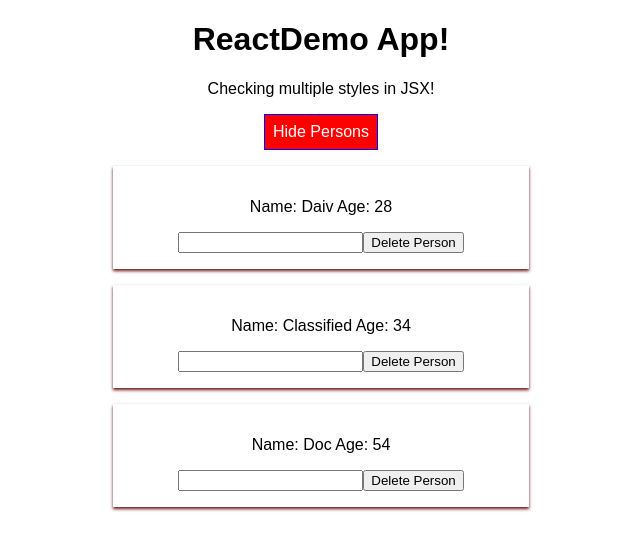
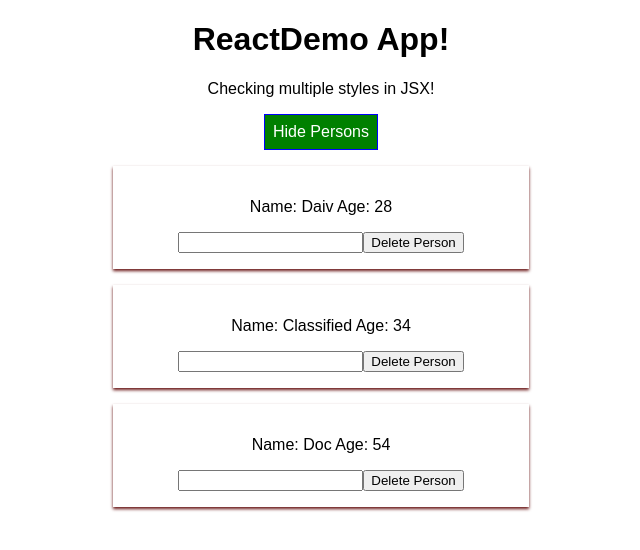
Before and after one commit to shubhamkuswah/react-course, a React (Create React App) app: page / in a window 1280 px wide. Both pictures are taken after a click on the button "Show Persons". Shown: the top 550 px of the page, without its empty margins (319-959 px from the left). Built offline with nearby package versions, Linux system fonts and the light colour scheme.

Commit message:
removed: styled components from app.js

```diff
--- a/src/App.css
+++ b/src/App.css
@@ -11,7 +11,7 @@
 }
 
 .button {
-  background-color : 'green';
+  background-color : green;
       color: white;
       font: inherit;
       border: 1px solid blue;
@@ -20,6 +20,6 @@
 }
 
 .button:hover {
-  background-color: 'lightgreen';
+  background-color: lightgreen;
         color: black
 }
--- a/src/App.js
+++ b/src/App.js
@@ -1,19 +1,8 @@
 import React, { Component } from 'react';
-import styled from 'styled-components';
 import './App.css';
 import Person from './Person/Person';
 
-const StyledButton = styled.button`
-      background-color : ${props=> props.alt? 'red': 'green'};
-      color: white;
-      font: inherit;
-      border: 1px solid blue;
-      padding: 8px;
-      cursor: pointer;
-      &:hover {
-        background-color: ${props=> props.alt? 'salmon': 'lightgreen'};
-        color: black
-      }`;
+
 class App extends Component {
   state = {
     persons: [
@@ -49,26 +38,11 @@ class App extends Component {
   }
 
   render() {
-    const style = {
-      backgroundColor : 'green',
-      font: 'inherit',
-      border: '1px solid blue',
-      padding: '8px',
-      cursor: 'pointer',
-      ':hover': {
-        backgroundColor: 'lightgreen',
-        color: 'black'
-      }
-    }
+
 
     let persons = null;
 
     if(this.state.showPersons){
-      style.backgroundColor = 'red'
-      style[':hover'] = {
-        backgroundColor: 'salmon',
-        color: 'black'
-      }
 
       persons =(
         <div>
@@ -97,10 +71,10 @@ class App extends Component {
         <div className="App">
         <h1 >ReactDemo App!</h1>
         <p className={styleClasses.join(' ')} >Checking multiple styles in JSX!</p>
-        <StyledButton
-        alt={this.state.showPersons}
+        <button className='button'
         onClick={this.tooglePersonHandler}>
-        {this.state.showPersons? 'Hide Persons' : 'Show Persons'}</StyledButton>
+        {this.state.showPersons? 'Hide Persons' : 'Show Persons'}
+        </button>
         {persons}
       </div>
     );
```
